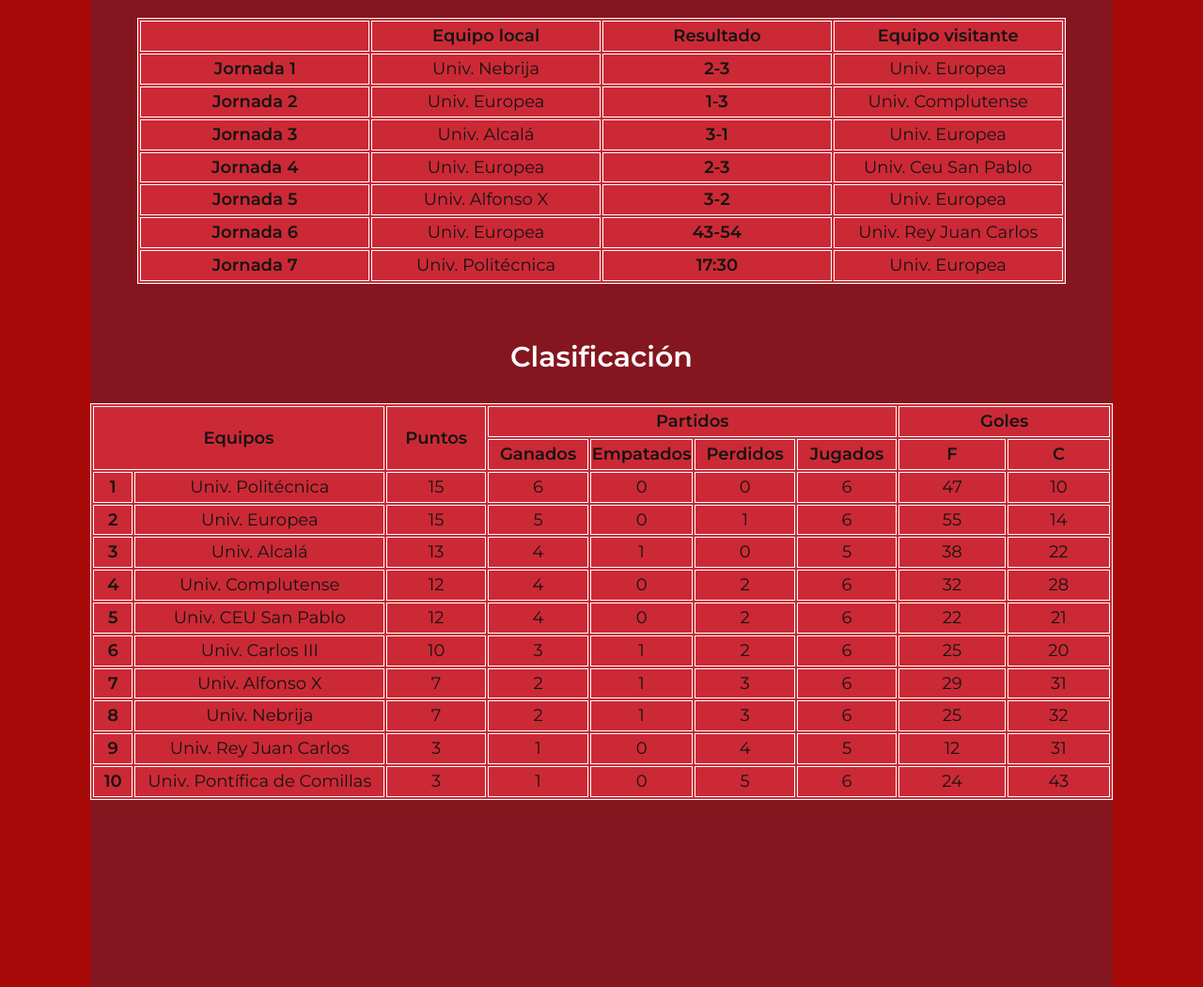
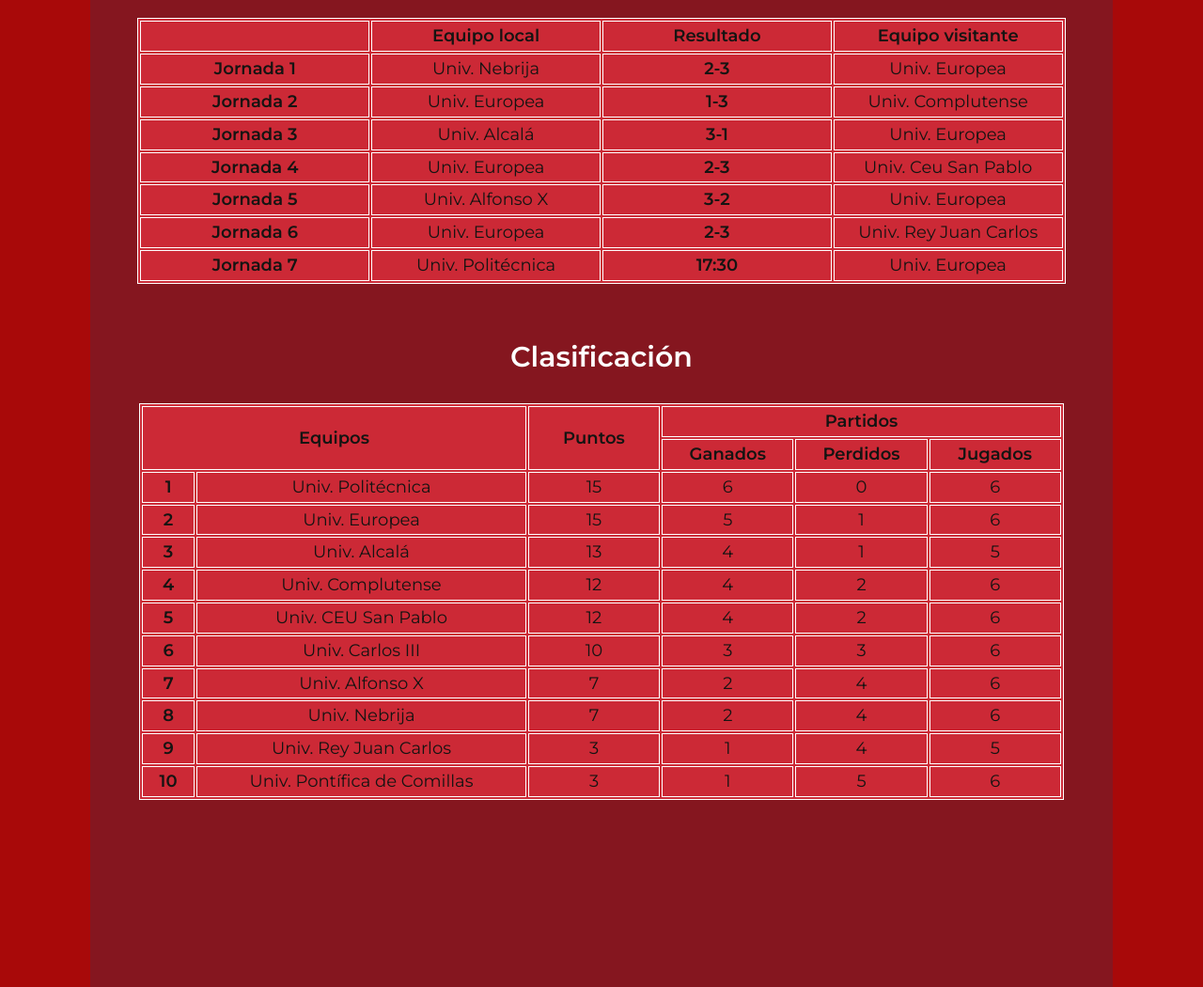
Before and after one commit to Ignaciogg/WEB-ClubDeDeporte, a PHP site: page /equiposVM.php in a window 1280 px wide. Shown: the part 1178-2228 px from the top of the page at 94% size. Run offline with PHP 8.4, Linux system fonts and the light colour scheme; a user stored in the database is signed in; data comes from the database, SQL or seed files in the repository; some libraries are stand-ins or nearby versions.

Commit message:
Web terminada

```diff
--- a/contacto/instancia.php
+++ b/contacto/instancia.php
@@ -20,10 +20,10 @@
                 <div class="container_instancia">
                     <form action="../main/instancia_bbdd.php" method="POST" id='formulario_instancia'>
                       <label for="fname">Nombre y apellidos</label>
-                      <input type="text" id="nombre_instancia" name="nombre_instancia" placeholder="Nombre">
+                      <input type="text" class="instancia_form" id="nombre_instancia" name="nombre_instancia" placeholder="Nombre">
 
                       <label for="lname">Correo electrónico</label>
-                      <input type="text" id="correo_instancia" name="correo_instancia" placeholder="Correo electrónico">
+                      <input type="text" class="instancia_form" id="correo_instancia" name="correo_instancia" placeholder="Correo electrónico">
 
                       <label for="motivo_instancia">Motivo</label>
                       <select id="motivo_instancia" name="motivo_instancia">
--- a/equipos/equiposVM.php
+++ b/equipos/equiposVM.php
@@ -72,7 +72,7 @@
           <tr>
             <th class="jornada">Jornada 6</th>
             <td class="uni">Univ. Europea</td>
-            <th class="resultado_partido">43-54</th>
+            <th class="resultado_partido">2-3</th>
             <td class="uni">Univ. Rey Juan Carlos</td>
           </tr>
           <tr>
@@ -91,15 +91,11 @@
             <th colspan="2" rowspan="2">Equipos</th>
             <th class="puntos" rowspan="2">Puntos</th>
             <th class="partidos" colspan="4">Partidos</th>
-            <th class="goles" colspan="2">Goles</th>
           </tr>
           <tr>
             <th class="jgep">Ganados</th>
-            <th class="jgep">Empatados</th>
             <th class="jgep">Perdidos</th>
             <th class="jgep">Jugados</th>
-            <th class="goles">F</th>
-            <th>C</th>
           </tr>
           <tr>
             <th class="clasifNum">1</th>
@@ -107,21 +103,15 @@
             <td class="puntos">15</td>
             <td class="jgep">6</td>
             <td class="jgep">0</td>
-            <td class="jgep">0</td>
             <td class="jgep">6</td>
-            <td class="goles">47</td>
-            <td>10</td>
           </tr>
           <tr>
             <th class="clasifNum">2</th>
             <td class="unis">Univ. Europea</td>
             <td class="puntos">15</td>
             <td class="jgep">5</td>
-            <td class="jgep">0</td>
             <td class="jgep">1</td>
             <td class="jgep">6</td>
-            <td class="goles">55</td>
-            <td>14</td>
           </tr>
           <tr>
             <th class="clasifNum">3</th>
@@ -129,87 +119,63 @@
             <td class="puntos">13</td>
             <td class="jgep">4</td>
             <td class="jgep">1</td>
-            <td class="jgep">0</td>
             <td class="jgep">5</td>
-            <td class="goles">38</td>
-            <td>22</td>
           </tr>
           <tr>
             <th class="clasifNum">4</th>
             <td class="unis">Univ. Complutense</td>
             <td class="puntos">12</td>
             <td class="jgep">4</td>
-            <td class="jgep">0</td>
             <td class="jgep">2</td>
             <td class="jgep">6</td>
-            <td class="goles">32</td>
-            <td>28</td>
           </tr>
           <tr>
             <th class="clasifNum">5</th>
             <td class="unis">Univ. CEU San Pablo</td>
             <td class="puntos">12</td>
             <td class="jgep">4</td>
-            <td class="jgep">0</td>
             <td class="jgep">2</td>
             <td class="jgep">6</td>
-            <td class="goles">22</td>
-            <td>21</td>
           </tr>
           <tr>
             <th>6</th>
             <td class="unis">Univ. Carlos III</td>
             <td class="puntos">10</td>
             <td class="jgep">3</td>
-            <td class="jgep">1</td>
-            <td class="jgep">2</td>
+            <td class="jgep">3</td>
             <td class="jgep">6</td>
-            <td class="goles">25</td>
-            <td>20</td>
           </tr>
           <tr>
             <th class="clasifNum">7</th>
             <td class="unis">Univ. Alfonso X</td>
             <td class="puntos">7</td>
             <td class="jgep">2</td>
-            <td class="jgep">1</td>
-            <td class="jgep">3</td>
+            <td class="jgep">4</td>
             <td class="jgep">6</td>
-            <td class="goles">29</td>
-            <td>31</td>
           </tr>
           <tr>
             <th class="clasifNum">8</th>
             <td class="unis">Univ. Nebrija</td>
             <td class="puntos">7</td>
             <td class="jgep">2</td>
-            <td class="jgep">1</td>
-            <td class="jgep">3</td>
+            <td class="jgep">4</td>
             <td class="jgep">6</td>
-            <td class="goles">25</td>
-            <td>32</td>
           </tr>
           <tr>
             <th class="clasifNum">9</th>
             <td class="unis">Univ. Rey Juan Carlos </td>
             <td class="puntos">3</td>
             <td class="jgep">1</td>
-            <td class="jgep">0</td>
             <td class="jgep">4</td>
             <td class="jgep">5</td>
-            <td class="goles">12</td>
-            <td>31</td>
           </tr>
           <tr>
             <th class="clasifNum">10</th>
             <td class="unis">Univ. Pontífica de Comillas</td>
             <td class="puntos">3</td>
             <td class="jgep">1</td>
-            <td class="jgep">0</td>
             <td class="jgep">5</td>
             <td class="jgep">6</td>
-            <td class="goles">24</td>
-            <td>43</td>
           </tr>
         </table>
       </div>
--- a/main/header.php
+++ b/main/header.php
@@ -49,7 +49,7 @@
                                 ">Fútbol</a></li>
                                 <li class="sub-menu-item"><a href="../equipos/equiposB.php
                                 ">Baloncesto</a></li>
-                                <li class="sub-menu-item"><a href="../equipos/equiposVF.php
+                                <li class="sub-menu-item"><a href="../equipos/equiposVM.php
                                 ">Volleyball masculino</a></li>
                                 <li class="sub-menu-item"><a href="../equipos/equiposVF.php
                                 ">Volleyball femenino</a></li>
@@ -60,8 +60,7 @@
                             <li class="sub-menu3">
                                 <a>Blog</a>
                                 <ul class="sub-menu">
-                                    <li class="sub-menu-item primersub2"><a href="../contacto/blog.php
-                                    ">Resumen de la jornada</a></li>
+                                    <li class="sub-menu-item primersub2"><a href="../contacto/blog.php">Resumen de la jornada</a></li>
                                 </ul>
                             </li>
 
@@ -101,7 +100,7 @@
 
                 <div class="container">
                     <label for="uname"><b>Correo eléctronico</b></label>
-                    <input type="text" name="uname_login" id='user_login' required pattern="[a-zA-Z0-9_]+([.][a-zA-Z0-9_]+)*@[a-zA-Z0-9_]+([.][a-zA-Z0-9_]+)*[.][a-zA-Z]{1,5}">
+                    <input type="text" name="uname_login" class="log_form" id='user_login' required pattern="[a-zA-Z0-9_]+([.][a-zA-Z0-9_]+)*@[a-zA-Z0-9_]+([.][a-zA-Z0-9_]+)*[.][a-zA-Z]{1,5}">
 
                     <label for="psw"><b>Contraseña</b></label>
                     <input type="password" name="psw_login" id='pass_login' required>
@@ -126,11 +125,11 @@
 
                 <div class="container">
                         <label for="uname"><b>Nombre</b></label>
-                        <input type="text" name="uname_registro" id='nombre_registro' required>
+                        <input type="text" name="uname_registro" class="log_form" id='nombre_registro' required>
                         <label for="lname"><b>Apellidos</b></label>
-                        <input type="text" name="lname_registro" id='apellido_registro' required>
+                        <input type="text" name="lname_registro" class="log_form" id='apellido_registro' required>
                         <label for="email"><b>Correo electrónico</b></label>
-                        <input type="text" name="email_registro" id='correo_registro'required pattern="[a-zA-Z0-9_]+([.][a-zA-Z0-9_]+)*@[a-zA-Z0-9_]+([.][a-zA-Z0-9_]+)*[.][a-zA-Z]{1,5}">
+                        <input type="text" name="email_registro" class="log_form" id='correo_registro'required pattern="[a-zA-Z0-9_]+([.][a-zA-Z0-9_]+)*@[a-zA-Z0-9_]+([.][a-zA-Z0-9_]+)*[.][a-zA-Z]{1,5}">
                         <label for="psw"><b>Contraseña</b></label>
                         <input type="password" name="psw_registro" id='pass_registro' required minlength="6" >
 
--- a/main/style.css
+++ b/main/style.css
@@ -69,6 +69,7 @@
 	list-style: none;
 	display: flex;
 	margin-right: 4.5%;
+
 }
 
 .menu-ul li a{
@@ -137,8 +138,8 @@
 }
 
 .primersub2{
-	margin-top: 30%;
-	padding-top: 8%;
+	margin-top: 15%;
+	padding-top: 2%;
 }
 
 .primersub {
@@ -180,13 +181,23 @@
 	border: 3px solid #f1f1f1;
 }
 
-input[type=text], input[type=password] {
+
+.log_form{
 	padding: 12px 20px;
 	margin: 8px 0;
 	display: inline-block;
 	border: 1px solid #ccc;
 	box-sizing: border-box;
-	width: 24%;
+	width: 30%;
+}
+
+input[type=password] {
+	padding: 12px 20px;
+	margin: 8px 0;
+	display: inline-block;
+	border: 1px solid #ccc;
+	box-sizing: border-box;
+	width: 20%;
 }
 
 button {
@@ -469,7 +480,7 @@
 }
 
 /* INSTANCIA*/
-input[type=text], select, textarea {
+.instancia_form, select, textarea {
 	width: 100%;
 	padding: 12px;
 	border: 1px solid #ccc;
@@ -804,7 +815,7 @@
 .blog_content{
 	display: grid;
 	grid-template-columns: 1fr 2fr;
-	background: #cc2936;
+	background: #85161f;
 }
 
 .h2_resumen{
```
Also changed, not shown: equipos/equiposVF.php (+3 -37 lines).
